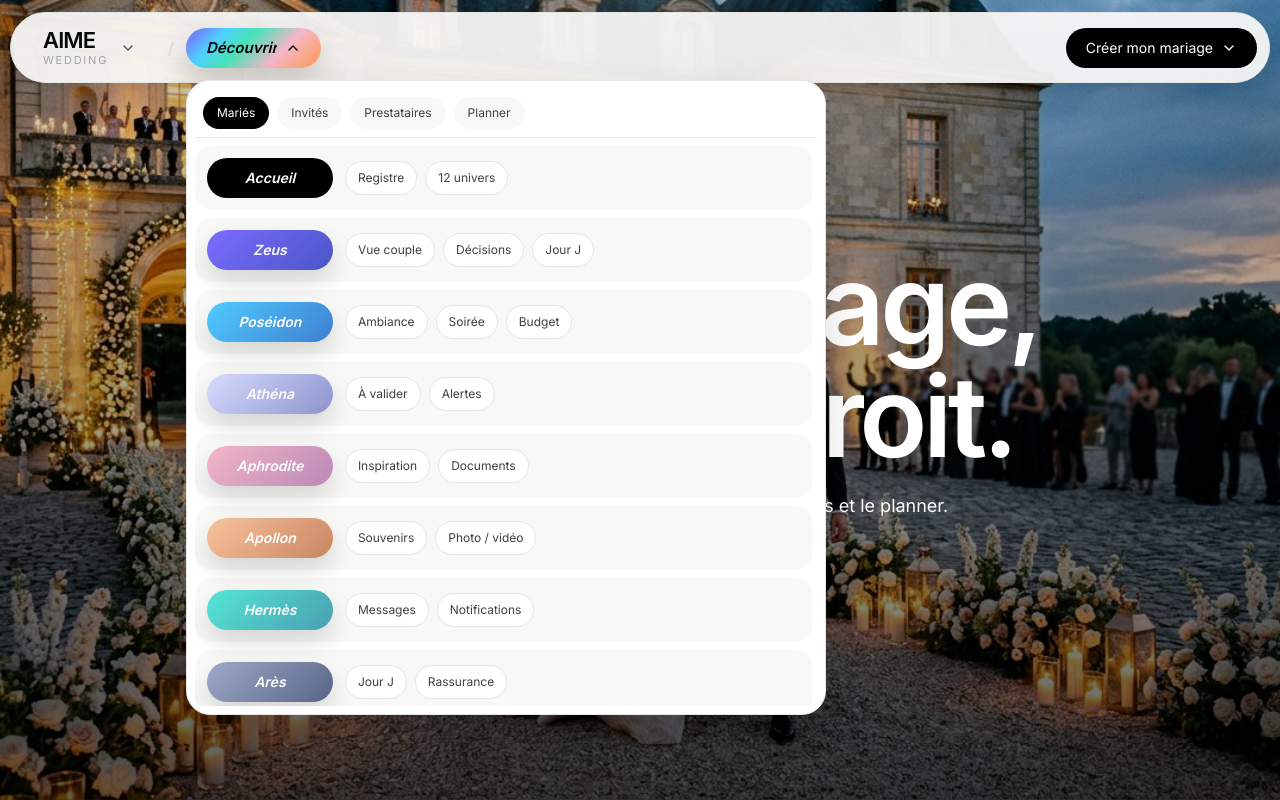
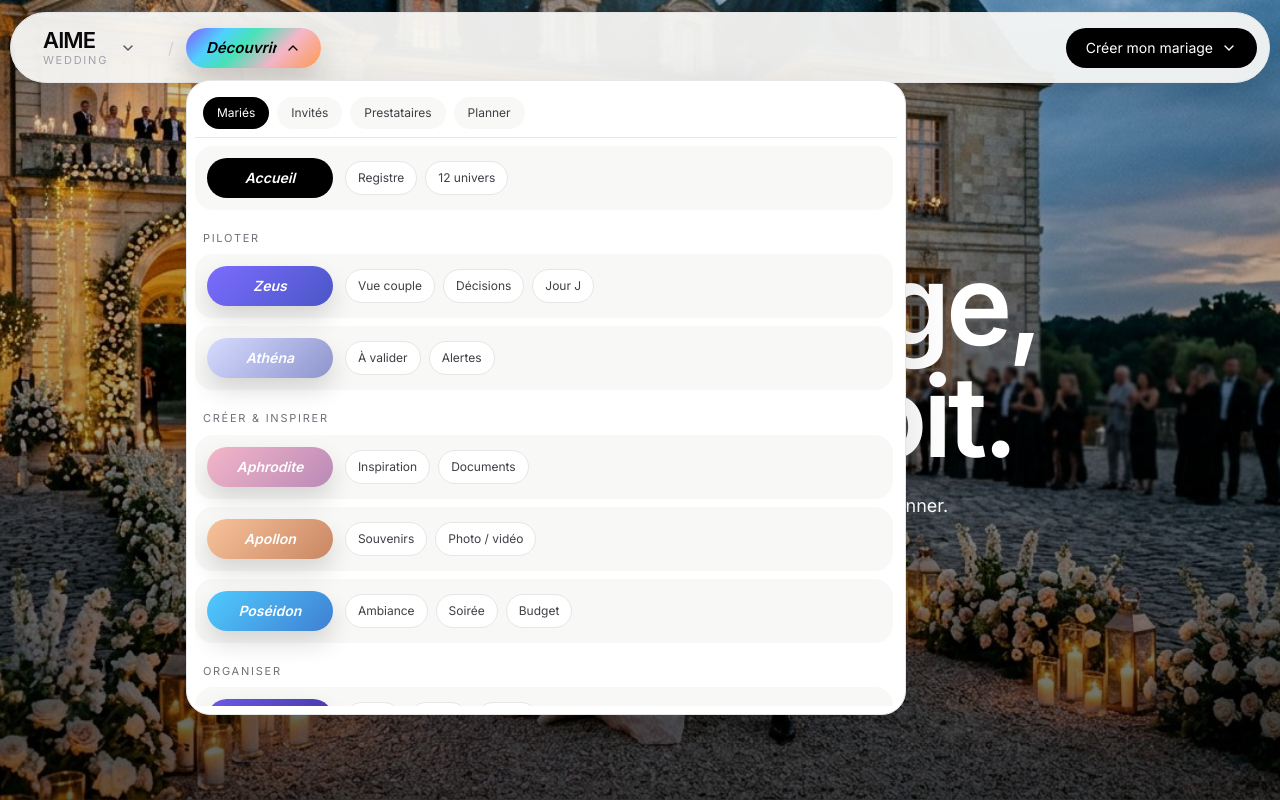
Before and after one commit to mattmezstitchlab/Aime-Cachet, a React (Vite) app: page / in a window 1280 px wide. Both pictures are taken after a click on the button "Découvrir". Shown: the top 800 px of the page. Built offline with nearby package versions, Linux system fonts and the light colour scheme.

Commit message:
Cluster universe menu by mode
Co-authored-by: arena-agent <297053741+arena-agent@users.noreply.github.com>

```diff
--- a/src/components/aime/WeddingTopCapsule.jsx
+++ b/src/components/aime/WeddingTopCapsule.jsx
@@ -18,6 +18,33 @@ const MODE_OPTIONS = [
   { id: "vendors", label: "Prestataires" },
   { id: "planner", label: "Planner" },
 ];
+
+const MODE_CLUSTERS = {
+  couple: [
+    { id: "pilot", label: "Piloter", universes: ["zeus", "athena"] },
+    { id: "create", label: "Créer & inspirer", universes: ["aphrodite", "apollon", "poseidon"] },
+    { id: "organize", label: "Organiser", universes: ["artemis", "ares", "demeter", "dionysos"] },
+    { id: "communicate", label: "Communiquer", universes: ["hermes", "hestia", "hephaistos"] },
+  ],
+  guests: [
+    { id: "essential", label: "Essentiel", universes: ["zeus", "hestia", "aphrodite"] },
+    { id: "travel", label: "Venir & séjourner", universes: ["artemis", "ares", "demeter"] },
+    { id: "dayj", label: "Le Jour J", universes: ["poseidon", "dionysos", "apollon"] },
+    { id: "help", label: "Aide", universes: ["athena", "hermes", "hephaistos"] },
+  ],
+  vendors: [
+    { id: "portal", label: "Mon portail", universes: ["zeus", "hermes", "athena"] },
+    { id: "mission", label: "Ma mission", universes: ["aphrodite", "apollon", "poseidon", "dionysos"] },
+    { id: "ops", label: "Logistique", universes: ["ares", "artemis", "demeter"] },
+    { id: "admin", label: "Admin", universes: ["hephaistos", "hestia"] },
+  ],
+  planner: [
+    { id: "cockpit", label: "Cockpit", universes: ["zeus", "athena"] },
+    { id: "art", label: "Direction artistique", universes: ["aphrodite", "apollon", "poseidon"] },
+    { id: "ops", label: "Opérations", universes: ["ares", "artemis", "demeter", "dionysos"] },
+    { id: "manage", label: "Gestion", universes: ["hermes", "hephaistos", "hestia"] },
+  ],
+};
 
 const ACCESS_ITEMS = [
   { id: "couple", label: "Créer mon mariage", to: "/setup" },
@@ -87,6 +114,23 @@ function UniverseRow({ item, mode, onSelect }) {
   );
 }
 
+function UniverseCluster({ cluster, mode, onSelect }) {
+  const rows = cluster.universes
+    .map((id) => UNIVERSE_ITEMS.find((item) => item.id === id))
+    .filter(Boolean);
+
+  return (
+    <div className="space-y-2">
+      <div className="px-2 pt-1 text-[11px] uppercase tracking-[0.16em] text-zinc-500">
+        {cluster.label}
+      </div>
+      {rows.map((item) => (
+        <UniverseRow key={item.id} item={item} mode={mode} onSelect={onSelect} />
+      ))}
+    </div>
+  );
+}
+
 export default function WeddingTopCapsule() {
   const location = useLocation();
   const [openUniverse, setOpenUniverse] = useState(false);
@@ -113,6 +157,7 @@ export default function WeddingTopCapsule() {
     ? currentUniverse.gradient
     : "linear-gradient(135deg, #8459ff 0%, #4fd0ff 24%, #47e3b8 42%, #f4b6c8 68%, #ff9b52 100%)";
   const universeLabel = currentUniverse ? currentUniverse.label : "Découvrir";
+  const activeClusters = MODE_CLUSTERS[menuMode] || [];
 
   return (
     <div className="fixed top-3 left-1/2 z-[60] -translate-x-1/2 w-[min(1440px,calc(100%-20px))] print:hidden">
@@ -177,7 +222,7 @@ export default function WeddingTopCapsule() {
               </button>
 
               {openUniverse && (
-                <div className="absolute left-0 top-full mt-3 w-[min(640px,calc(100vw-28px))] rounded-[24px] border border-black/8 bg-white p-2 shadow-[0_20px_50px_rgba(0,0,0,0.14)]">
+                <div className="absolute left-0 top-full mt-3 w-[min(720px,calc(100vw-28px))] rounded-[24px] border border-black/8 bg-white p-2 shadow-[0_20px_50px_rgba(0,0,0,0.14)]">
                   <div className="p-2 border-b border-black/8 mb-2">
                     <div className="flex flex-wrap gap-2">
                       {MODE_OPTIONS.map((mode) => (
@@ -192,7 +237,7 @@ export default function WeddingTopCapsule() {
                       ))}
                     </div>
                   </div>
-                  <div className="space-y-2 max-h-[70vh] overflow-y-auto pr-1">
+                  <div className="space-y-4 max-h-[70vh] overflow-y-auto pr-1">
                     <div className="rounded-[18px] bg-[var(--color-warm-white)] px-3 py-3">
                       <div className="flex flex-col gap-3 md:flex-row md:items-center">
                         <Link
@@ -208,8 +253,8 @@ export default function WeddingTopCapsule() {
                         </div>
                       </div>
                     </div>
-                    {UNIVERSE_ITEMS.map((item) => (
-                      <UniverseRow key={item.id} item={item} mode={menuMode} onSelect={() => setOpenUniverse(false)} />
+                    {activeClusters.map((cluster) => (
+                      <UniverseCluster key={`${menuMode}-${cluster.id}`} cluster={cluster} mode={menuMode} onSelect={() => setOpenUniverse(false)} />
                     ))}
                   </div>
                 </div>
```
